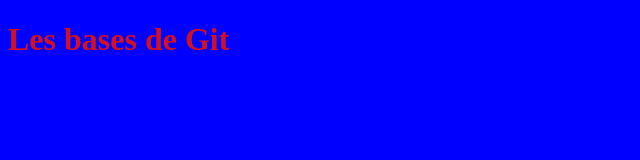
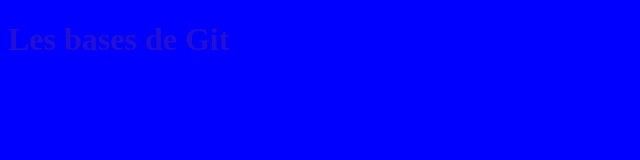
Before and after one commit to Papyrus1er/premiers-pas-Git, a plain HTML site: page index.html in a window 1280 px wide. Shown: the whole page, without its empty margins (0-640 px from the left). Drawn offline with Linux system fonts and the light colour scheme.

Commit message:
modif couleur

```diff
--- a/style.css
+++ b/style.css
@@ -4,5 +4,5 @@
 }
 
 h1{
-    color: rgb(211, 16, 32);
+    color: rgb(36, 16, 211);
 }
```
